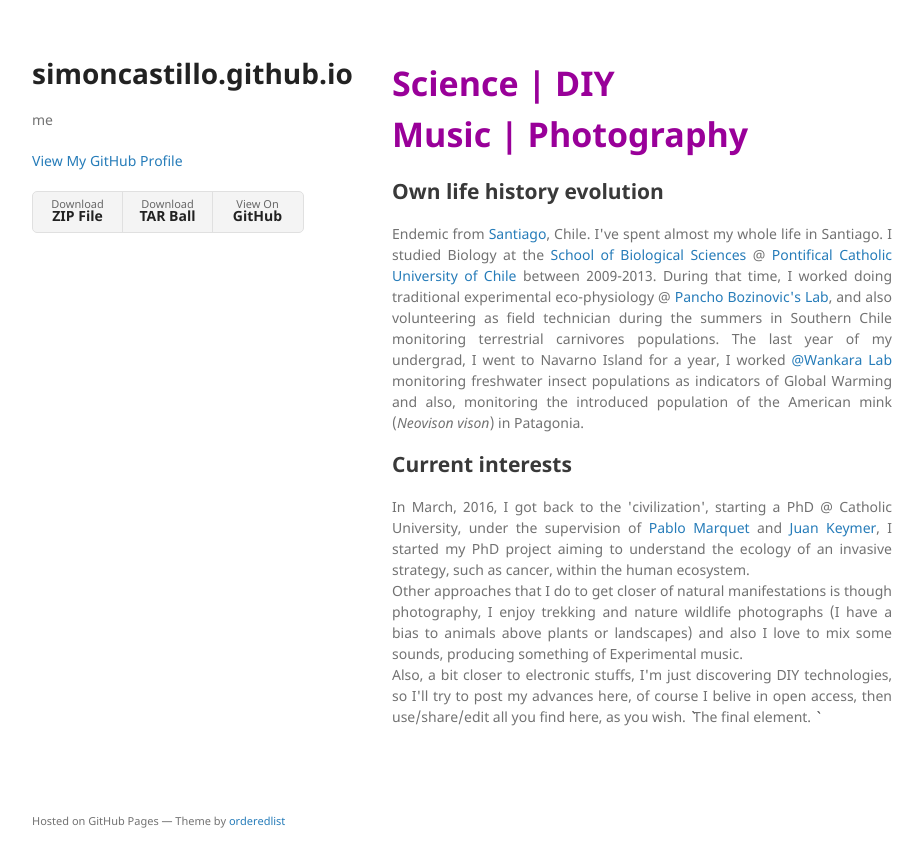
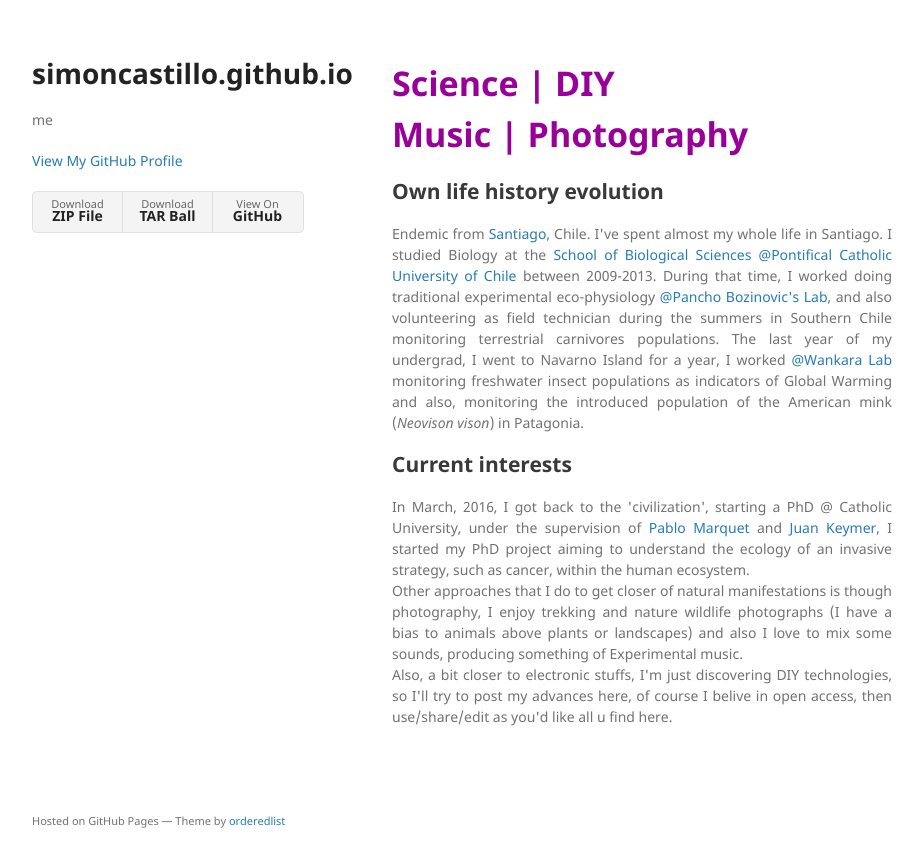
Before and after one commit to SimonCastillo/simoncastillo.github.io, a Jekyll site: the page built from index.md, in a window 1280 px wide. Shown: the top 867 px of the page, without its empty margins (178-1101 px from the left). Built offline with Jekyll 4.4.1, drawn with Linux system fonts in a browser that asks for light colours; our own code applies the rules of GitHub Pages for plain Markdown files.

Commit message:
Update index.md

````diff
--- a/index.md
+++ b/index.md
@@ -3,15 +3,10 @@
 
 ## Own life history evolution
 <p align="justify">
-Endemic from <a href= "https://www.youtube.com/watch?v=NcyXbcsTLtU">Santiago</a>, Chile. I've spent almost my whole life in Santiago. I studied Biology at the <a href = "http://biologia.uc.cl/es/">School of  Biological Sciences</a> @ <a href= "http://www.uc.cl/"> Pontifical Catholic University of Chile</a> between 2009-2013. During that time, I worked doing traditional experimental eco-physiology @ <a href ="http://labecofisiouc.wixsite.com/ecofisio"> Pancho Bozinovic's Lab</a>, and also volunteering as field technician during the summers in Southern Chile monitoring terrestrial carnivores populations. The last year of my undergrad, I went to Navarno Island for a year, I worked <a href = "http://www.labwankara.com/">@Wankara Lab</a> monitoring freshwater insect populations as indicators of Global Warming and also, monitoring the introduced population of the American mink (<i>Neovison vison</i>) in Patagonia.
+Endemic from <a href= "https://www.youtube.com/watch?v=NcyXbcsTLtU">Santiago</a>, Chile. I've spent almost my whole life in Santiago. I studied Biology at the <a href = "http://biologia.uc.cl/es/">School of  Biological Sciences</a> <a href= "http://www.uc.cl/"> @Pontifical Catholic University of Chile</a> between 2009-2013. During that time, I worked doing traditional experimental eco-physiology <a href ="http://labecofisiouc.wixsite.com/ecofisio"> @Pancho Bozinovic's Lab</a>, and also volunteering as field technician during the summers in Southern Chile monitoring terrestrial carnivores populations. The last year of my undergrad, I went to Navarno Island for a year, I worked <a href = "http://www.labwankara.com/">@Wankara Lab</a> monitoring freshwater insect populations as indicators of Global Warming and also, monitoring the introduced population of the American mink (<i>Neovison vison</i>) in Patagonia.
 </p>
 ## Current interests
 <p align="justify">
 In March, 2016, I got back to the 'civilization', starting a PhD @ Catholic University, under the supervision of <a href = "http://biologia.uc.cl/es/cuerpo-academico/profesor/45"> Pablo Marquet</a> and <a href = "http://biologia.uc.cl/es/cuerpo-academico/profesor/40">Juan Keymer</a>, I started my PhD project aiming to understand the ecology of an invasive strategy, such as cancer, within the human ecosystem.<br>
   Other approaches that I do to get closer of natural manifestations is though photography, I enjoy trekking and nature wildlife photographs (I have a bias to animals above plants or landscapes) and also I love to mix some sounds, producing something of Experimental music.<br>
-  Also, a bit closer to electronic stuffs, I'm just discovering DIY technologies, so I'll try to post my advances here, of course I belive in open access, then use/share/edit all you find here, as you wish.
-
-
-```
-The final element.
-```
+  Also, a bit closer to electronic stuffs, I'm just discovering DIY technologies, so I'll try to post my advances here, of course I belive in open access, then use/share/edit as you'd like all u find here.
````
